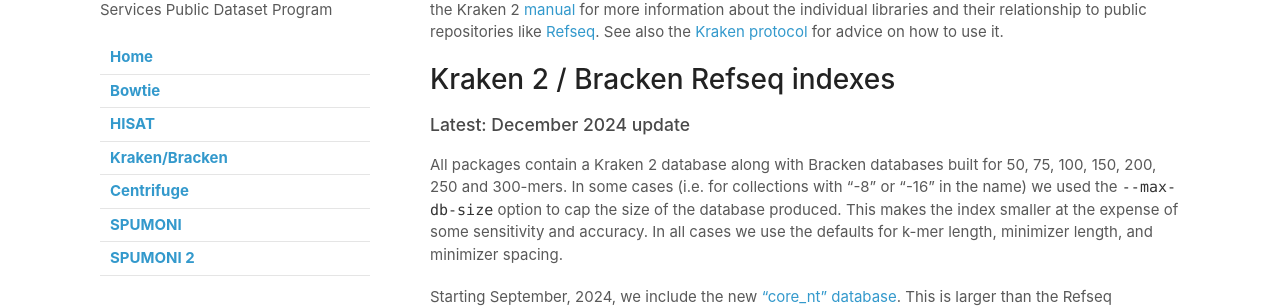
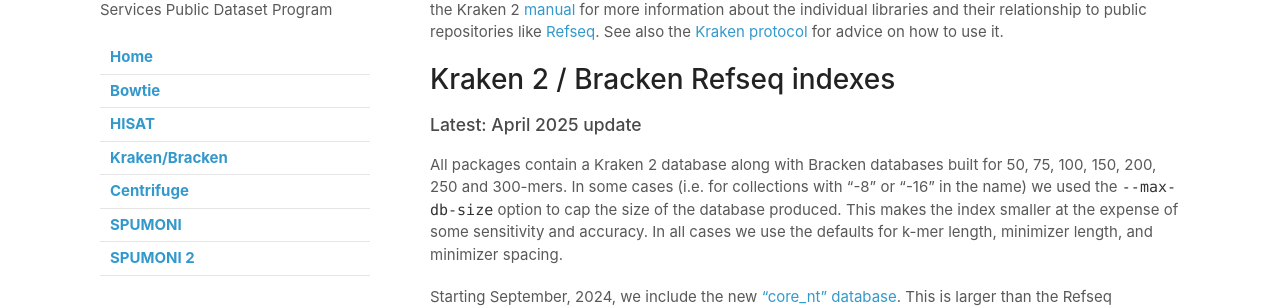
Before and after one commit to BenLangmead/aws-indexes, a Jekyll site: the page built from docs/k2.md, in a window 1280 px wide and 900 px high. Shown: the part 155-462 px from the top of the window. Built offline with Jekyll 4.4.1, drawn with Linux system fonts in a browser that asks for light colours; our own code applies the rules of GitHub Pages for plain Markdown files.

Commit message:
Finish April 2025 update

```diff
--- a/docs/k2.md
+++ b/docs/k2.md
@@ -8,7 +8,7 @@ See also the [Kraken protocol](https://www.nature.com/articles/s41596-022-00738-
 
 # Kraken 2 / Bracken Refseq indexes
 
-### Latest: December 2024 update
+### Latest: April 2025 update
 
 All packages contain a Kraken 2 database along with Bracken databases built for 50, 75, 100, 150, 200, 250 and 300-mers.
 In some cases (i.e. for collections with "-8" or "-16" in the name) we used the `--max-db-size` option to cap the size of the database produced.
```
